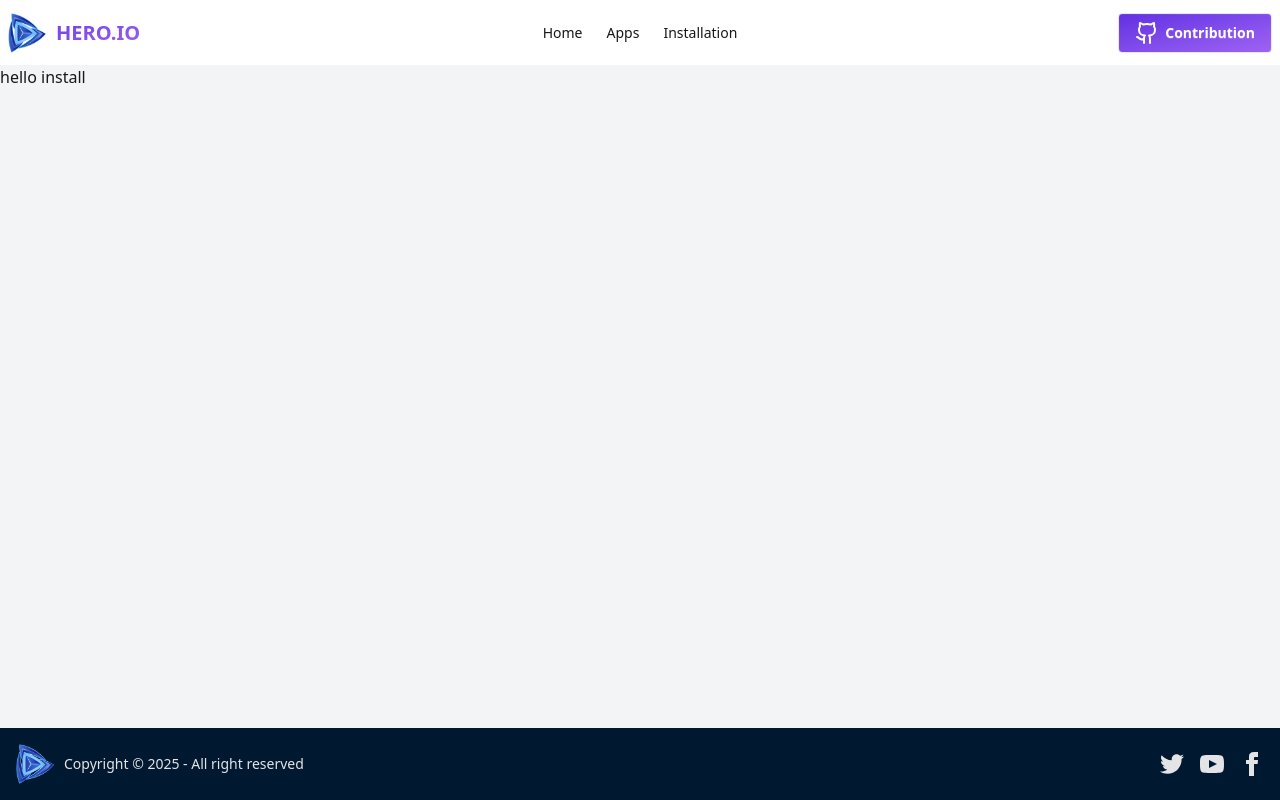
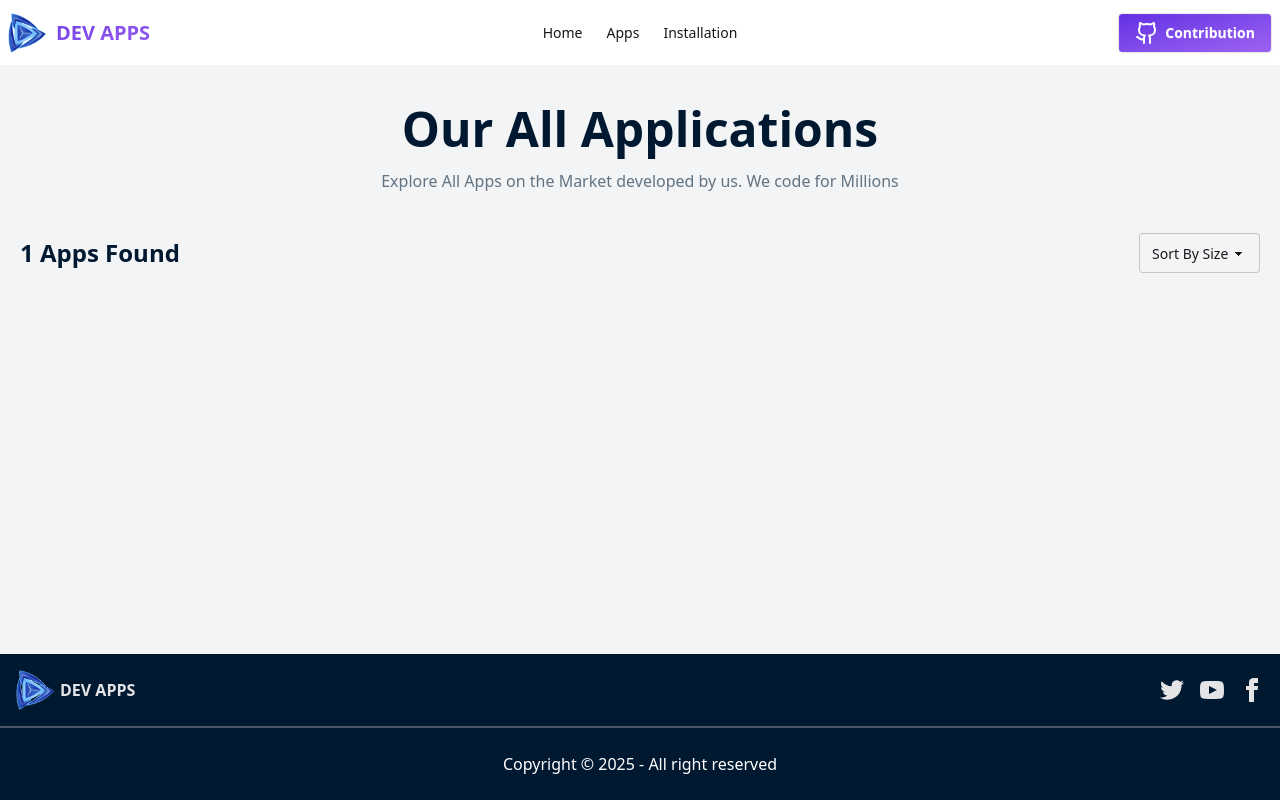
Before and after one commit to sufiancse/Hero-Apps, a React (Vite) app: page /installation in a window 1280 px wide. Built offline with nearby package versions, Linux system fonts and the light colour scheme.

Commit message:
challange part started

```diff
--- a/index.html
+++ b/index.html
@@ -2,9 +2,10 @@
 <html lang="en" data-theme="light">
   <head>
     <meta charset="UTF-8" />
-    <link rel="icon" type="image/svg+xml" href="/vite.svg" />
+    <link rel="icon" type="image/svg+xml" href="/logo.png" />
+    <!-- <link rel="icon" type="image/svg+xml" href="/vite.svg" /> -->
     <meta name="viewport" content="width=device-width, initial-scale=1.0" />
-    <title>Hero-Apps</title>
+    <title>Dev-Apps</title>
   </head>
   <body>
     <div id="root"></div>
--- a/src/components/Footer.jsx
+++ b/src/components/Footer.jsx
@@ -1,16 +1,15 @@
-import logo from '../assets/logo.png'
+import logo from "../assets/logo.png";
 
 const Footer = () => {
   return (
     <div className="bg-[#001931]">
-      <footer className="max-w-7xl mx-auto footer sm:footer-horizontal  text-neutral-content items-center p-4">
-        <aside className="grid-flow-col items-center">
+      <footer className="max-w-7xl mx-auto flex  justify-between  text-neutral-content items-center p-4">
+        <aside className="flex gap-1 items-center">
+          <img src={logo} alt="Website Logo" className="w-10" />
 
-            <img src={logo} alt="Website Logo" className='w-10'/>
-
-          <p>Copyright © {new Date().getFullYear()} - All right reserved</p>
+          <p className="font-bold">DEV APPS</p>
         </aside>
-        <nav className="grid-flow-col gap-4 md:place-self-center md:justify-self-end">
+        <nav className="flex gap-4 ">
           <a>
             <svg
               xmlns="http://www.w3.org/2000/svg"
@@ -46,6 +45,12 @@ const Footer = () => {
           </a>
         </nav>
       </footer>
+      <div className="max-w-7xl mx-auto">
+        <div className="border border-gray-600"></div>
+        <p className="text-white text-center py-6">
+          Copyright © {new Date().getFullYear()} - All right reserved
+        </p>
+      </div>
     </div>
   );
 };
--- a/src/components/Navbar.jsx
+++ b/src/components/Navbar.jsx
@@ -42,7 +42,7 @@ const Navbar = () => {
           </div>
           <Link to={'/'} className="text-xl flex items-center font-bold bg-gradient-to-br from-[#632EE3] to-[#9F62F2] bg-clip-text text-transparent gap-2">
             <img src={logo} alt="Website Logo" className="w-10" />
-            HERO.IO
+            DEV APPS
           </Link>
         </div>
         <div className="navbar-center hidden lg:flex">
--- a/src/pages/Installation.jsx
+++ b/src/pages/Installation.jsx
@@ -1,11 +1,29 @@
-import React from 'react';
+import React from "react";
 
 const Installation = () => {
-    return (
-        <div>
-            hello install
-        </div>
-    );
+  return (
+    <div className="my-10 max-w-7xl mx-auto px-5">
+      <div className="text-center mb-10">
+        <h1 className="font-bold text-5xl text-[#001931] mb-4">
+          Our All Applications
+        </h1>
+        <p className="text-[#627382]">
+          Explore All Apps on the Market developed by us. We code for Millions
+        </p>
+      </div>
+
+      <div className="flex justify-between items-center mb-4">
+        <p className="text-[#001931] font-semibold text-2xl">1 Apps Found</p>
+        <label className="">
+          <select className="select select-border bg-gray-100" >
+            <option value="none">Sort By Size</option>
+            <option value="low-to-high">Low to High</option>
+            <option value="high-to-low">High to Low</option>
+          </select>
+        </label>
+      </div>
+    </div>
+  );
 };
 
 export default Installation;
```
Also changed, not shown: public/logo.png (added), 1 other file (tests, documents, lock files or other folders).
